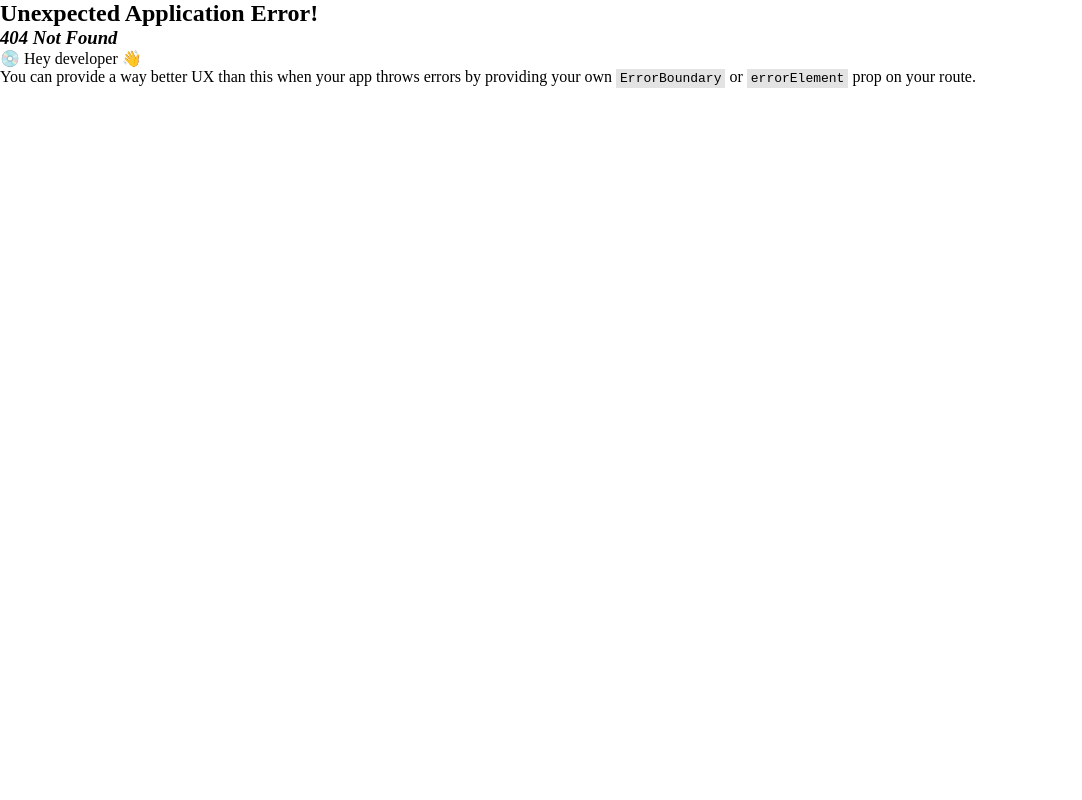
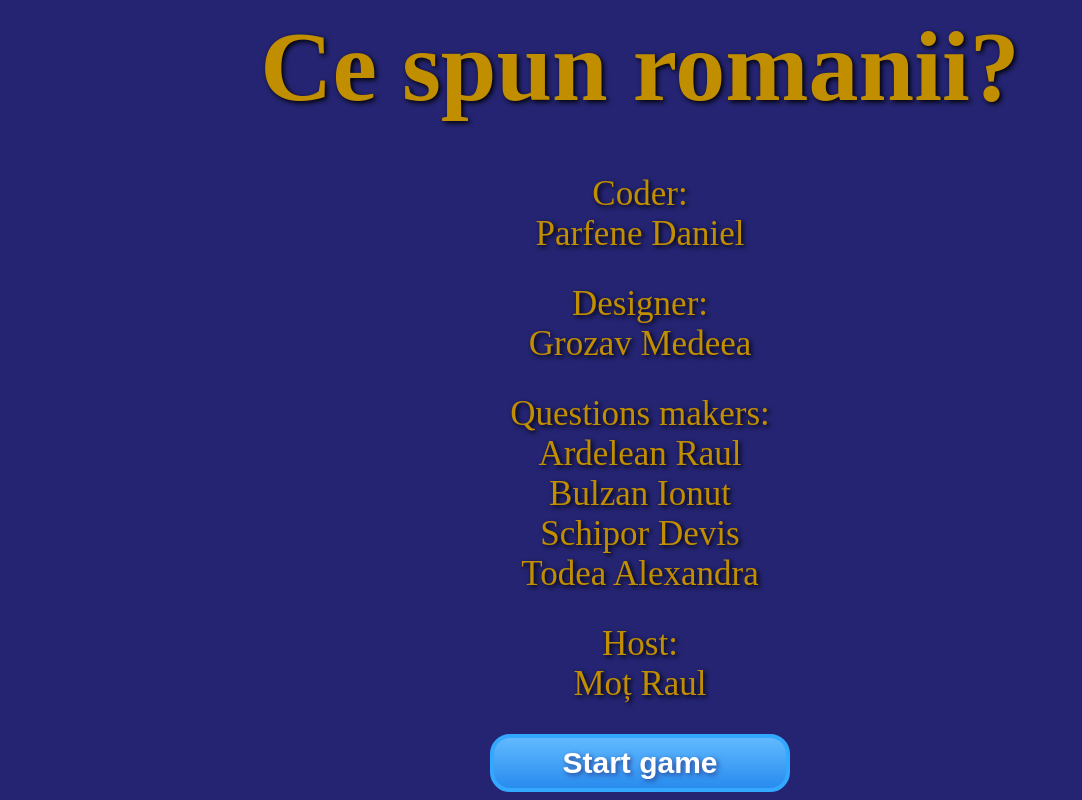
Before and after one commit to ParfeneDaniel/Ce-spun-romanii-advanced, a React (Vite) app in the folder client/: page / in a window 1280 px wide. Before the commit this address had no page. Shown: the whole page, without its empty margins (0-1082 px from the left). Built offline with nearby package versions, Linux system fonts and the light colour scheme.

Commit message:
add home page

```diff
--- a/client/src/index.css
+++ b/client/src/index.css
@@ -433,3 +433,45 @@
   text-shadow: 2px 2px 5px rgba(36, 36, 114, 0.7);
   font-weight: 600;
 }
+
+.backgroundHome {
+  width: 100vw;
+  height: 100vh;
+  background-color: rgb(36, 36, 114);
+  display: flex;
+  align-items: center;
+  justify-content: center;
+  flex-direction: column;
+  color: rgb(193, 142, 0);
+  text-shadow: 2px 2px 5px rgba(0, 0, 0, 1);
+}
+
+.backgroundHome h1 {
+  font-size: 100px;
+  margin-bottom: 50px;
+}
+
+.backgroundHome p {
+  font-size: 35px;
+}
+
+#designer,
+#questionsMakers,
+#host {
+  margin-top: 30px;
+}
+
+#startGame {
+  margin-top: 30px;
+  width: 300px;
+  font-size: 30px;
+  cursor: pointer;
+  border: none;
+  border-radius: 20px;
+  padding: 8px;
+  color: white;
+  background-image: linear-gradient(rgb(97, 186, 255), rgb(40, 139, 238));
+  border: 4px solid rgb(52, 167, 255);
+  text-shadow: 2px 2px 5px rgba(36, 36, 114, 0.7);
+  font-weight: 600;
+}
--- /dev/null
+++ b/client/src/pages/Home.jsx
@@ -0,0 +1,29 @@
+import { useNavigate } from "react-router-dom";
+
+const Home = () => {
+  const navigate = useNavigate();
+  const handleStartGameClick = () => {
+    navigate("/round");
+  };
+  return (
+    <div className="backgroundHome">
+      <h1>Ce spun romanii?</h1>
+      <p>Coder:</p>
+      <p>Parfene Daniel</p>
+      <p id="designer">Designer:</p>
+      <p>Grozav Medeea</p>
+      <p id="questionsMakers">Questions makers:</p>
+      <p>Ardelean Raul</p>
+      <p>Bulzan Ionut</p>
+      <p>Schipor Devis</p>
+      <p>Todea Alexandra</p>
+      <p id="host">Host:</p>
+      <p>Moț Raul</p>
+      <button onClick={handleStartGameClick} id="startGame">
+        Start game
+      </button>
+    </div>
+  );
+};
+
+export default Home;
```
Also changed, not shown: client/src/routes/router.jsx (+7 -2 lines).
